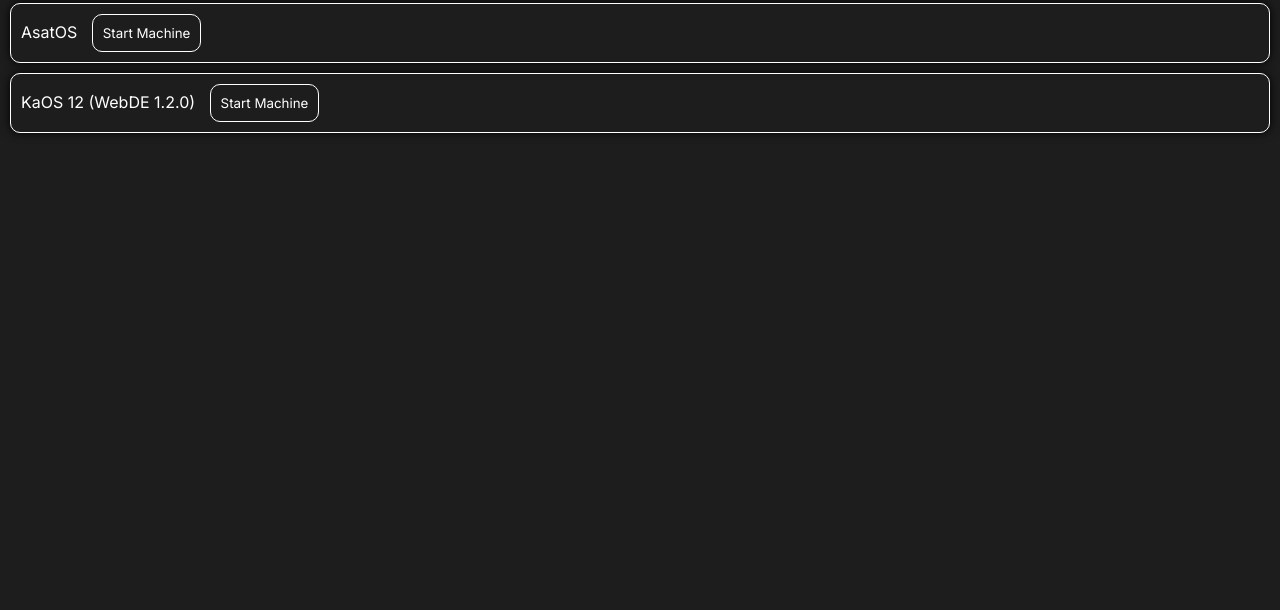
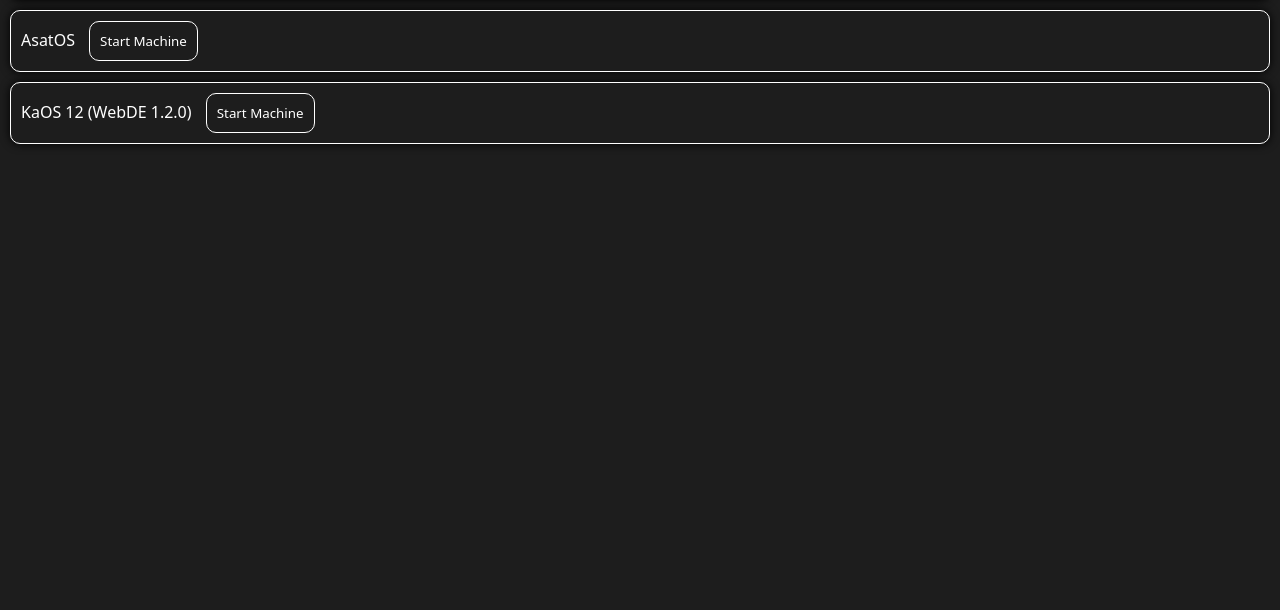
Before and after one commit to SerialDesignatorN/KaOS-VM, a plain HTML site: page index.html in a window 1280 px wide. Shown: the part 190-800 px from the top of the page. Drawn offline with Linux system fonts and the light colour scheme.

Commit message:
Bug fixes

```diff
--- a/style/client.css
+++ b/style/client.css
@@ -1,7 +1,7 @@
 * {
     margin: 0;
     overflow: hidden;
-    font-family: Inter, system-ui;
+    font-family: system-ui;
     color: white;
 }
 body {
@@ -20,7 +20,7 @@ body {
 }
 .text {
     display: inline-block;
-    font-family: 'Inter', system-ui;
+    font-family: system-ui;
     color: white;
     margin-bottom: 5px !important;
     padding-right: 10px;
--- a/style/index.css
+++ b/style/index.css
@@ -1,6 +1,6 @@
 * {
     margin: 0;
-    font-family: 'Inter', sans-serif !important;
+    font-family: system-ui !important;
     color: white;
 }
 body {
```
